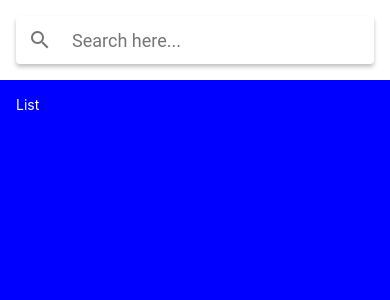
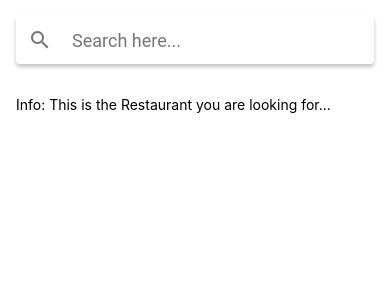
Before and after one commit to And4Web/mealstogo-react-native, a React Native app: screen / in a window 390 px wide. Shown: the top 300 px of the page. Built offline with nearby package versions, Linux system fonts and the light colour scheme.

Commit message:
restaurant info and screen created.

```diff
--- a/App.js
+++ b/App.js
@@ -1,41 +1,13 @@
 import React from "react";
 import { StatusBar as ExpoStatusBar } from "expo-status-bar";
-import { StyleSheet, Text, View, SafeAreaView, StatusBar } from "react-native";
-import { Searchbar } from "react-native-paper";
+
+import { RestaurantsScreen } from "./src/features/restaurants/screens/restaurants-screen";
 
 export default function App() {
   return (
     <>
-      <SafeAreaView style={styles.container}>
-        <View style={styles.search}>
-          <Searchbar placeholder="Search here..." />
-        </View>
-        <View style={styles.list}>
-          <Text style={styles.text}>List</Text>
-        </View>
-      </SafeAreaView>
+      <RestaurantsScreen />
       <ExpoStatusBar style="auto" />
     </>
   );
 }
-
-const styles = StyleSheet.create({
-  container: {
-    marginTop: StatusBar.currentHeight,
-    flex: 1,
-  },
-
-  search: {
-    padding: 16,
-  },
-
-  list: {
-    flex: 1,
-    padding: 16,
-    backgroundColor: "blue",
-  },
-
-  text: {
-    color: "white",
-  },
-});
--- a/src/features/restaurants/components/restaurant-info.component.js
+++ b/src/features/restaurants/components/restaurant-info.component.js
@@ -0,0 +1,6 @@
+import React from "react";
+import { Text } from "react-native";
+
+export const RestaurantInfo = () => (
+  <Text>Info: This is the Restaurant you are looking for...</Text>
+);
--- a/src/features/restaurants/screens/restaurants-screen.js
+++ b/src/features/restaurants/screens/restaurants-screen.js
@@ -0,0 +1,38 @@
+import React from "react";
+import { StyleSheet, Text, View, SafeAreaView, StatusBar } from "react-native";
+
+import { Searchbar } from "react-native-paper";
+import { RestaurantInfo } from "../components/restaurant-info.component";
+
+export const RestaurantsScreen = () => (
+  <>
+    <SafeAreaView style={styles.container}>
+      <View style={styles.search}>
+        <Searchbar placeholder="Search here..." />
+      </View>
+      <View style={styles.list}>
+        <RestaurantInfo />
+      </View>
+    </SafeAreaView>
+  </>
+);
+
+const styles = StyleSheet.create({
+  container: {
+    marginTop: StatusBar.currentHeight,
+    flex: 1,
+  },
+
+  search: {
+    padding: 16,
+  },
+
+  list: {
+    flex: 1,
+    padding: 16,
+  },
+
+  text: {
+    color: "black",
+  },
+});
```
